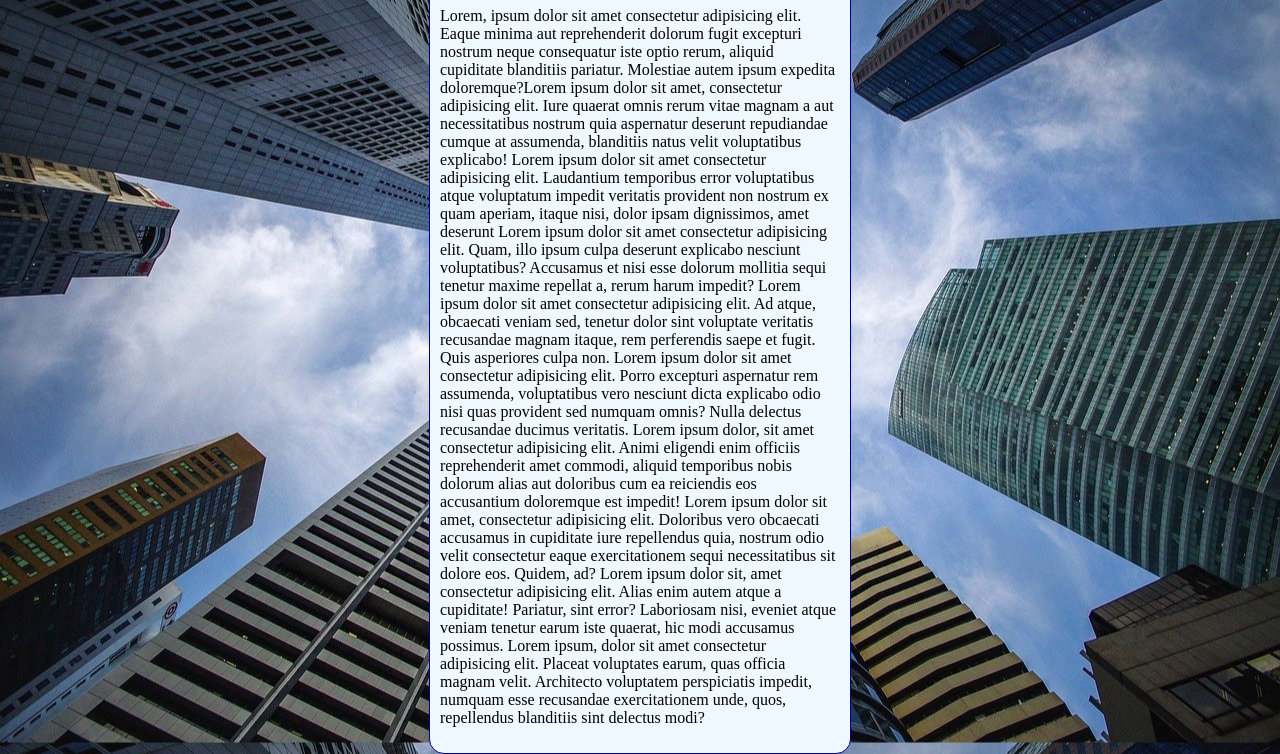
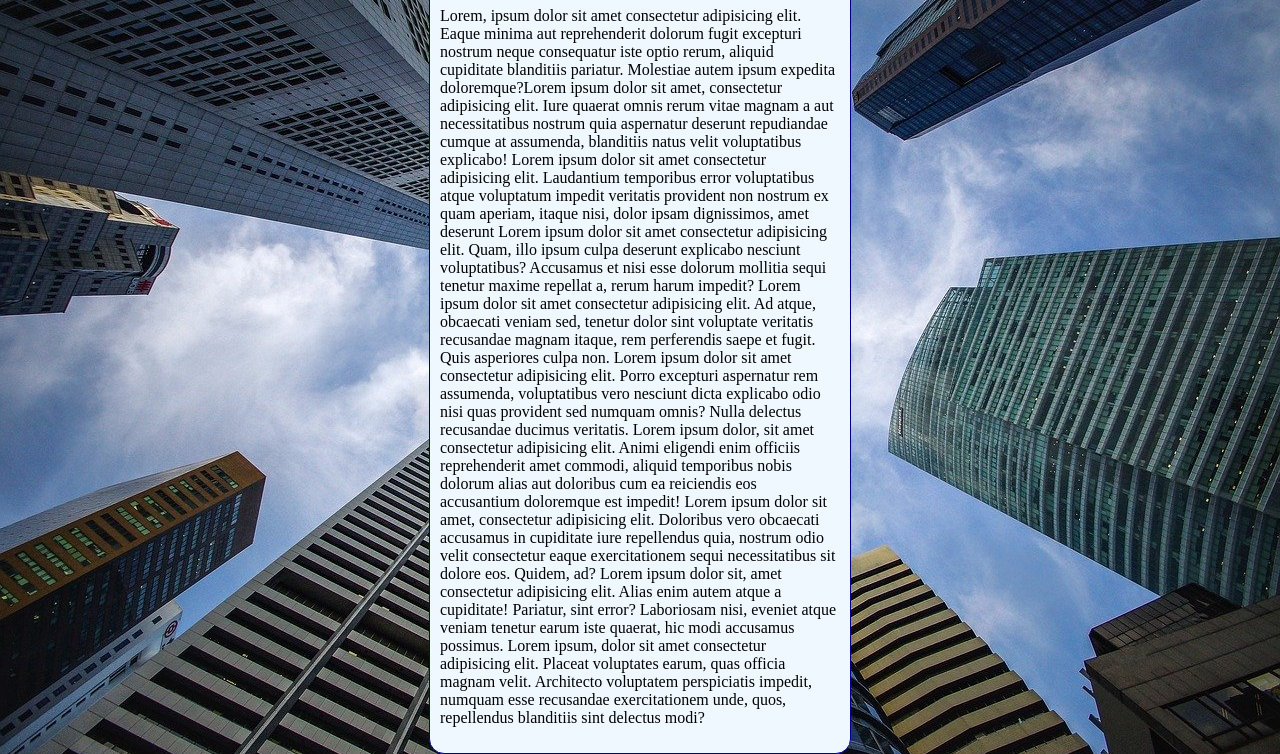
Before and after one commit to PaulaMartinezz/html-css, a plain HTML site: page exercicios/ex022/fundo006.html in a window 1280 px wide. Shown: the part 92-846 px from the top of the page. Drawn offline with Linux system fonts and the light colour scheme.

Commit message:
Update fundo006.html

```diff
--- a/exercicios/ex022/fundo006.html
+++ b/exercicios/ex022/fundo006.html
@@ -4,19 +4,26 @@
     <meta charset="UTF-8">
     <meta http-equiv="X-UA-Compatible" content="IE=edge">
     <meta name="viewport" content="width=device-width, initial-scale=1.0">
-    <title></title>
+    <title>Fundo fixo de tela</title>
     <style>
         body{
             height: 100vh;
-            background-color: black;
+            /*background-color: black;
             background-image: url(imagens/wallpaper002.jpg);
             background-position: center center;
-            background-repeat: repeat-y;
+            background-repeat: no-repeat;
+            background-size: cover;
+            background-attachment: fixed;*/
+
+            /*shorthand - background
+            color > image > position > repeat > [size] > attachment*/
+
+            background: black url(imagens/wallpaper002.jpg) center center no-repeat fixed;
             background-size: cover;
         }
         main{
             background-color: aliceblue;
-            width: 400px;
+            max-width: 400px;
             padding: 10px;
             margin: auto;
             border: 1px solid darkblue;
```
